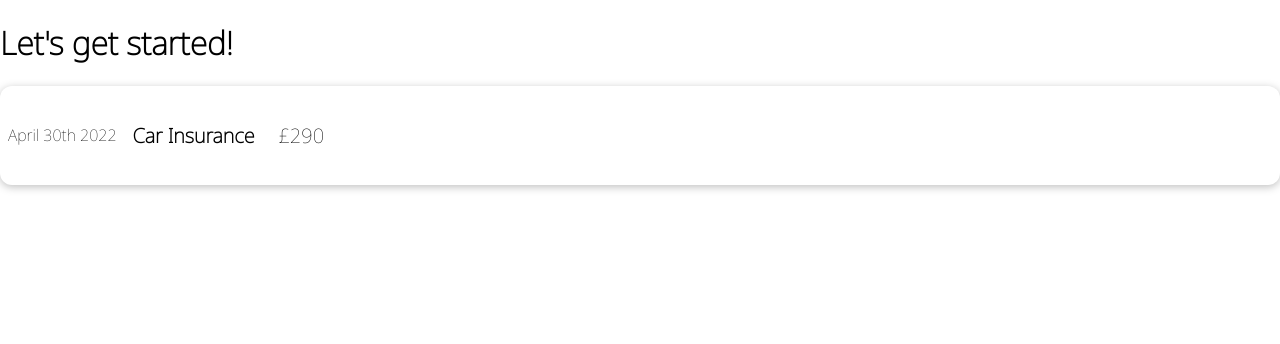
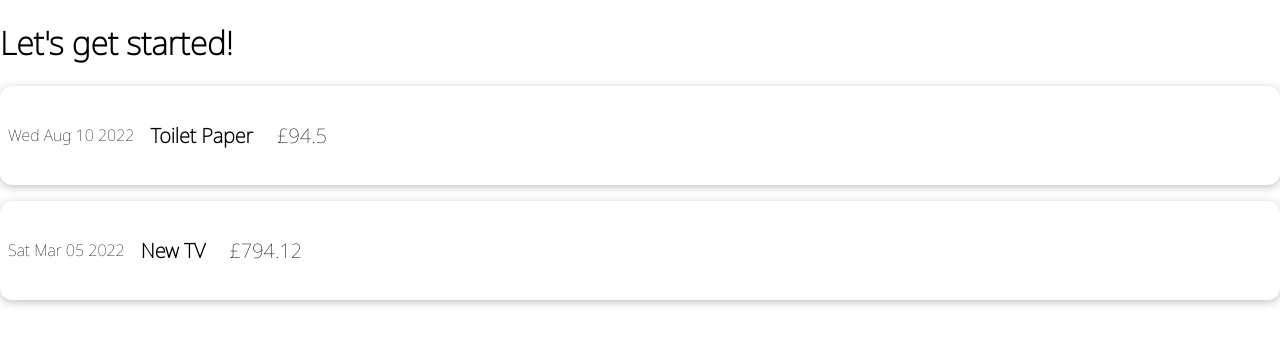
Before and after one commit to sevdas/data-analyzer, a JavaScript app: page / in a window 1280 px wide. Shown: the top 344 px of the page. Built offline with nearby package versions, Linux system fonts and the light colour scheme; the HTML template or start-up script is replaced by a standard one.

Commit message:
make component reusable by passing data dynamically:honeybee:

```diff
--- a/src/App.js
+++ b/src/App.js
@@ -1,12 +1,27 @@
 import ExpenseItem from './components/ExpenseItem';
 
 function App() {
+  const expenses = [
+    {
+      id: "e1",
+      title: "Toilet Paper",
+      amount: 94.50,
+      date: new Date(2022, 7, 10).toDateString()
+    },
+    {
+      id: "e2",
+      title: "New TV",
+      amount: 794.12,
+      date: new Date(2022, 2, 5).toDateString()
+    },
+  ]
   return (
     <>
       <h1>
         Let's get started!
       </h1>
-      <ExpenseItem />
+      <ExpenseItem title={expenses[0].title} amount={expenses[0].amount} date={expenses[0].date} />
+      <ExpenseItem title={expenses[1].title} amount={expenses[1].amount} date={expenses[1].date} />
     </>
   );
 }
--- a/src/components/ExpenseItem.js
+++ b/src/components/ExpenseItem.js
@@ -1,15 +1,15 @@
 import './ExpenseItem.css'
 
-export default function ExpenseItem() {
+export default function ExpenseItem({ title, amount, date }) {
+    // const expenseDate = new Date(2022, 3, 30).toDateString()
+
     return (
         <div className="expense-item">
-            <div>April 30th 2022</div>
+            <div>{date}</div>
             <div className="expense-item__description">
-                <h2>Car Insurance</h2>
-                <p className="expense-item__price">£290</p>
+                <h2>{title}</h2>
+                <p className="expense-item__price">£{amount}</p>
             </div>
         </div>
-
     )
-
 }
```
